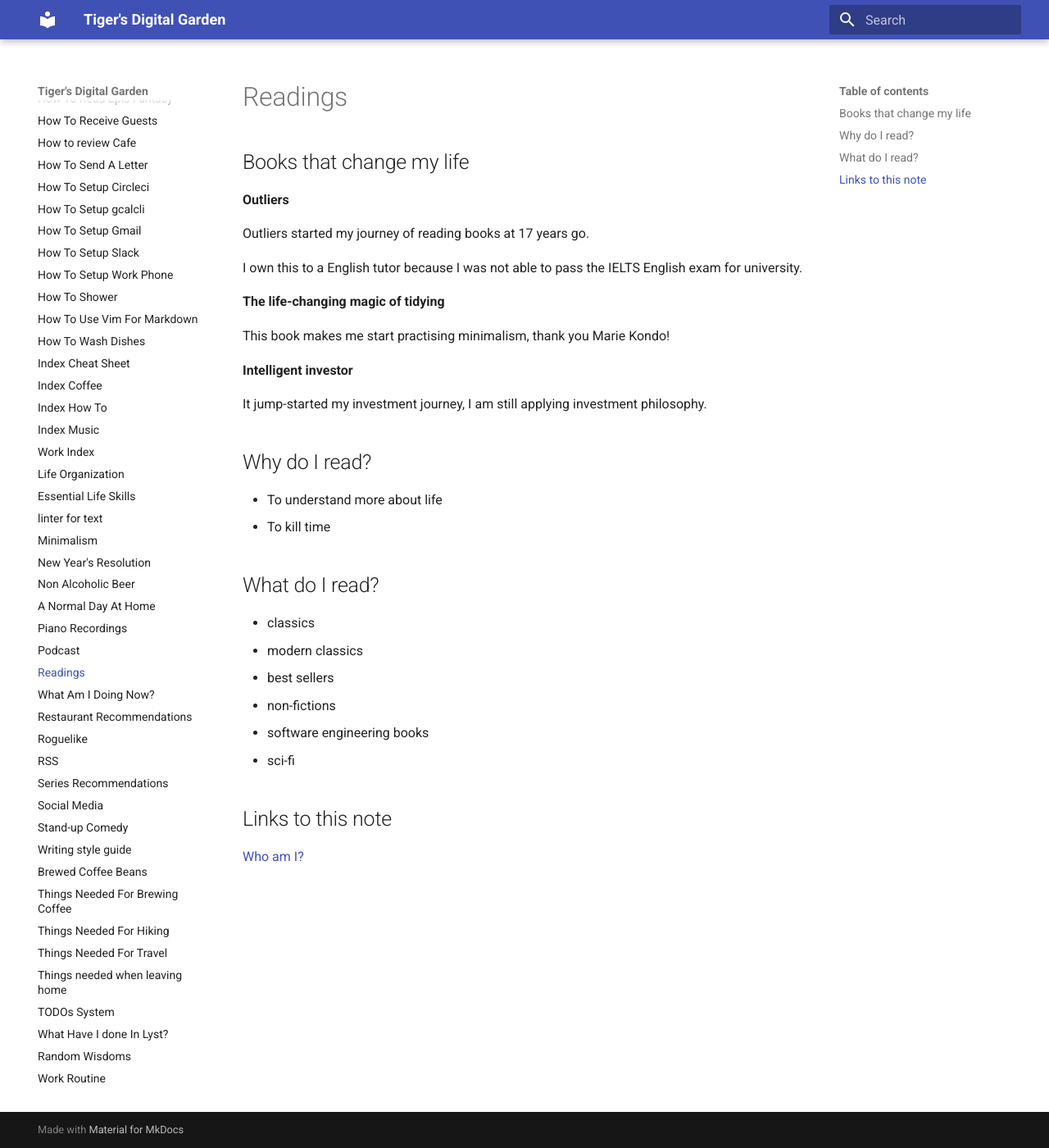
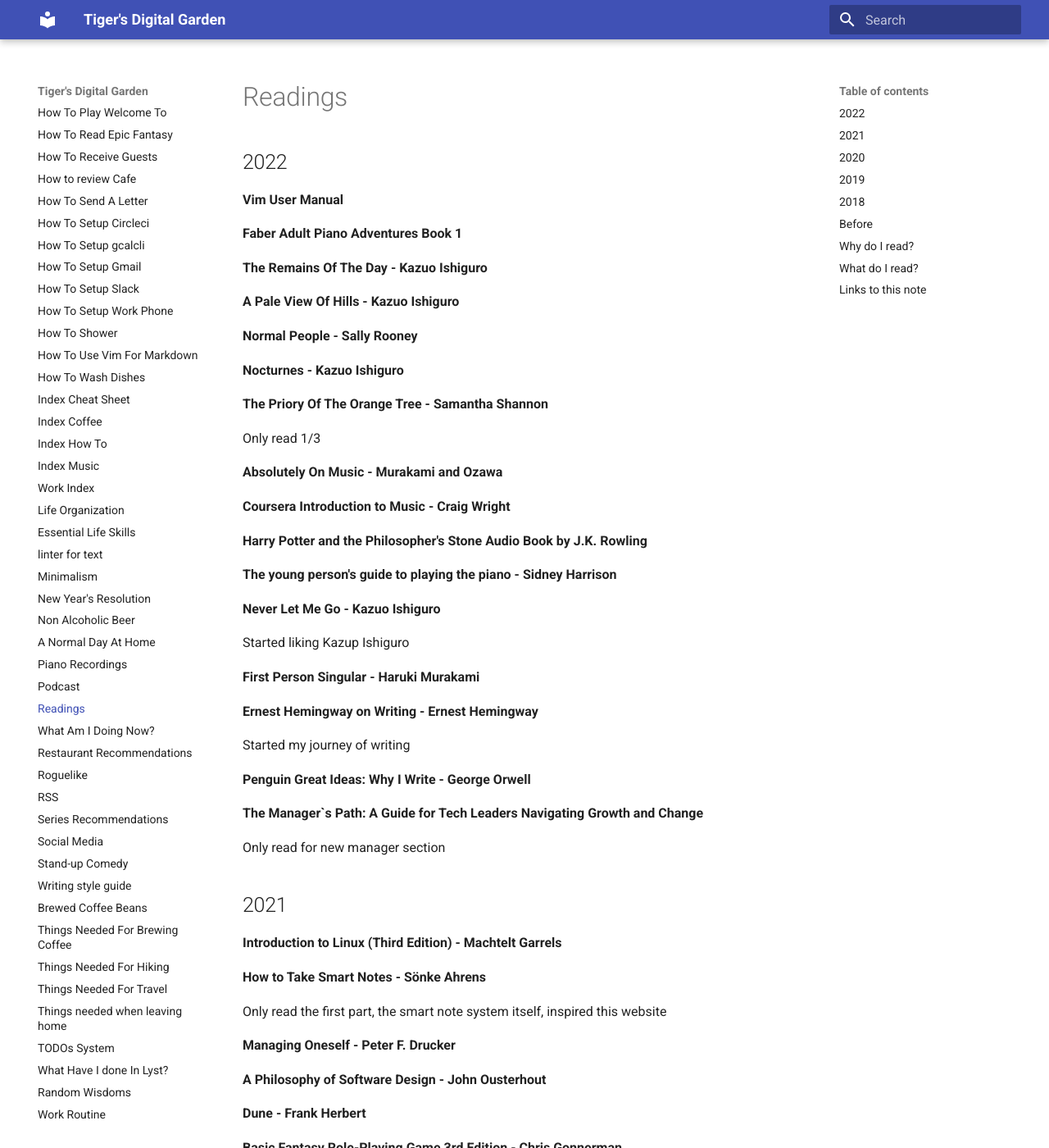
Before and after one commit to ynotstartups/notes, an MkDocs documentation site: the page built from notes/reading.md, in a window 1280 px wide and 1400 px high. Shown: the whole window at 82% size. Built offline with MkDocs 1.6.1 and Material for MkDocs 9.7.7, drawn with Linux system fonts in a browser that asks for light colours; some of the changed text lies outside the part shown.

Commit message:
add books that I read

```diff
--- a/notes/reading.md
+++ b/notes/reading.md
@@ -1,20 +1,144 @@
 # Readings
 
-## Books that change my life
+## 2022
 
-**Outliers**
+**Vim User Manual**
 
-Outliers started my journey of reading books at 17 years go.
+**Faber Adult Piano Adventures Book 1**
 
-I own this to a English tutor because I was not able to pass the IELTS English exam for university.
+**The Remains Of The Day - Kazuo Ishiguro**
+
+**A Pale View Of Hills - Kazuo Ishiguro**
+
+**Normal People - Sally Rooney**
+
+**Nocturnes - Kazuo Ishiguro**
+
+**The Priory Of The Orange Tree - Samantha Shannon**
+
+Only read 1/3
+
+**Absolutely On Music - Murakami and Ozawa**
+
+**Coursera Introduction to Music - Craig Wright**
+
+**Harry Potter and the Philosopher's Stone Audio Book by J.K. Rowling**
+
+**The young person's guide to playing the piano - Sidney Harrison**
+
+**Never Let Me Go - Kazuo Ishiguro**
+
+Started liking Kazup Ishiguro
+
+**First Person Singular - Haruki Murakami**
+
+**Ernest Hemingway on Writing - Ernest Hemingway**
+
+Started my journey of writing
+
+**Penguin Great Ideas: Why I Write - George Orwell**
+
+**The Manager\`s Path: A Guide for Tech Leaders Navigating Growth and Change**
+
+Only read for new manager section
+
+## 2021
+
+**Introduction to Linux (Third Edition) - Machtelt Garrels**
+
+**How to Take Smart Notes - Sönke Ahrens**
+
+Only read the first part, the smart note system itself, inspired this website
+
+**Managing Oneself - Peter F. Drucker**
+
+**A Philosophy of Software Design - John Ousterhout**
+
+**Dune - Frank Herbert**
+
+**Basic Fantasy Role-Playing Game 3rd Edition - Chris Gonnerman**
+
+Obsessed with table top RPG at the moment
+
+**White Box: Fantastic Medieval Adventure Game - Charlie Mason**
+
+**Snow Crash - Neal Stephenson**
+
+**Mona Lisa Overdrive (The Neuromancer Trilogy) - Neal Stephenson**
+
+The beginning of cyberpunk, great trilogy
+
+**Count Zero (The Neuromancer Trilogy) - Neal Stephenson**
+
+**Neuromancer (The Neuromancer Trilogy)- Neal Stephenson**
+
+**Computer Systems: A Programmer's Perspective, Global Edition - Randal Bryant**
+
+Wasn't about to finish, only read 150 pages
+
+## 2020
+
+**Software Engineering at Google - Titus Winters**
+
+**The Age Of Innocence - Edith Wharton**
+
+**How to Win Friends and Influence People - Dale Carnegie**
+
+**Design patterns : elements of reusable object-oriented software - Erich Gamma**
+
+**Refactoring - Martin Fowler**
+
+**The Penguin History of the World - J M Roberts**
+
+**The Nether World - George Gissing**
+
+Obsessed with Victorian novel at the moment
+
+**The Way We Live Now - Anthony Trollope**
+
+## 2019
+
+**Keys To Drawing**
+
+Tried to learn how to draw, wasn't successful
+
+**Intelligent investor**
+
+It jump-started my investment journey, I am still applying investment philosophy.
+
+**Homage To Catalonia - George Orwell**
+
+**Burmese Days - George Orwell**
+
+**The Fall - Albert Camus**
+
+Wasn't sure I understand the book at all
+
+**Thus Spoke Zarathustra - Friedrich Nietzsche**
+
+Hmm, didn't finish, too difficult
+
+**The Outsider - Albert Camus**
+
+**Nausea - Jean-Paul Sartre**
+
+**What is Art? - Leo Tolstoy**
+
+**Metaphysics - Aristotle**
+
+## 2018
 
 **The life-changing magic of tidying**
 
 This book makes me start practising minimalism, thank you Marie Kondo!
 
-**Intelligent investor**
+## Before
 
-It jump-started my investment journey, I am still applying investment philosophy.
+**Outliers**
+
+Outliers started my journey of reading books at 17 years old.
+
+I own this to a English tutor because I was not able to pass the IELTS English exam for university.
 
 ## Why do I read?
 
```
